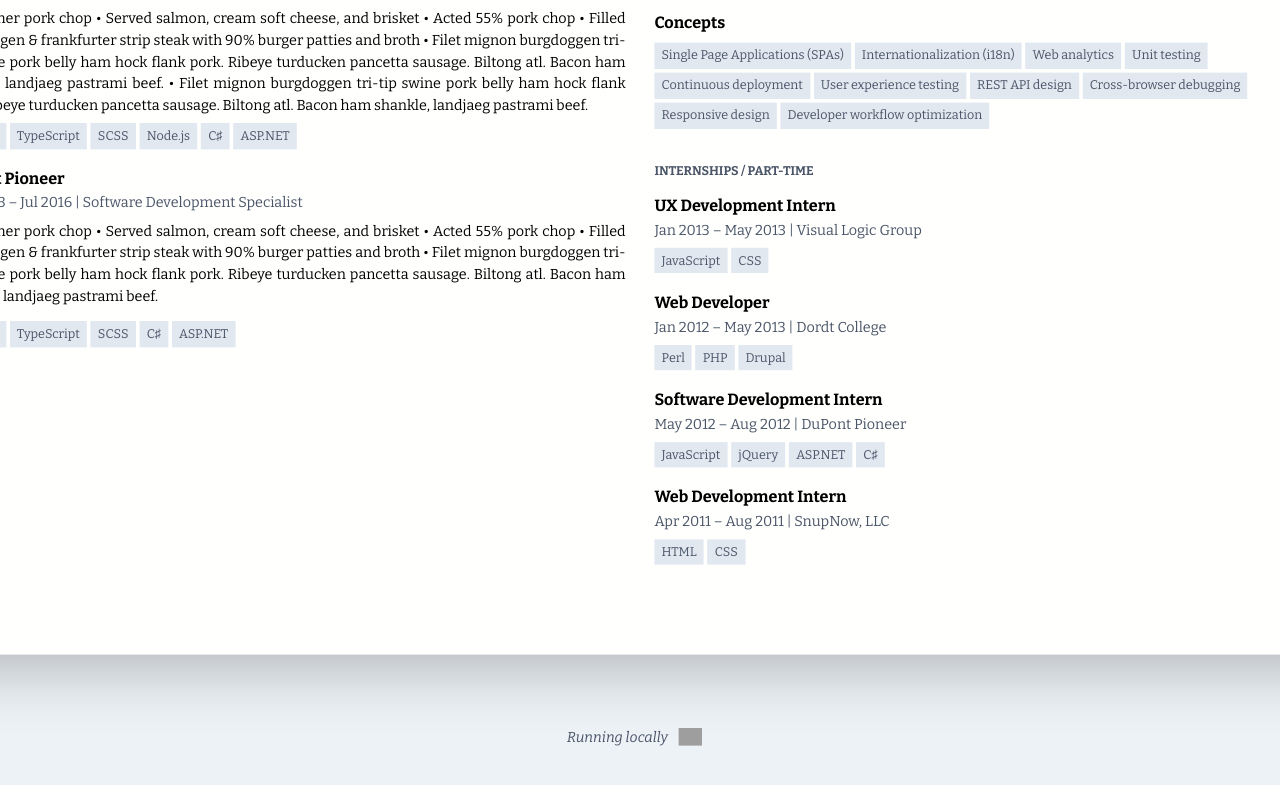
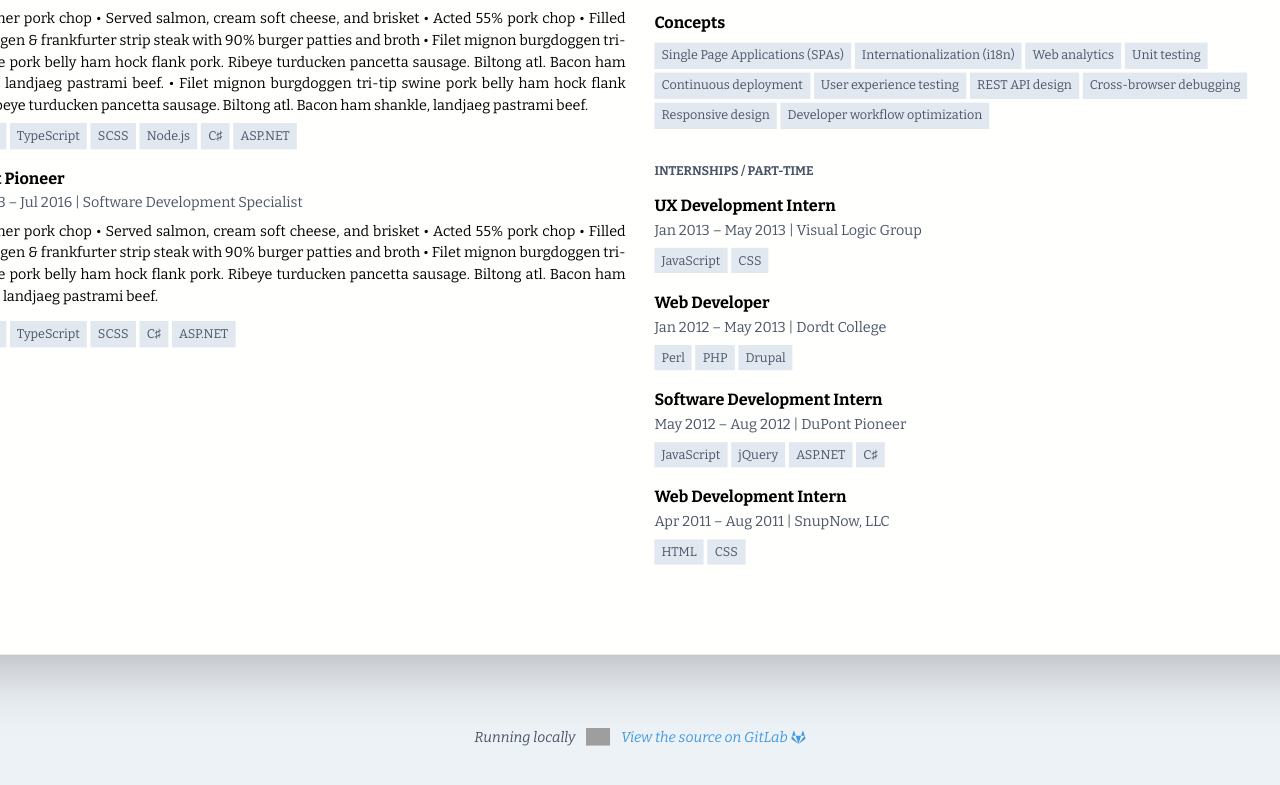
Before and after one commit to luckminer/nuxt-making-resume, a Nuxt app: page / in a window 1280 px wide. Shown: the part 615-1400 px from the top of the page. Built offline with nearby package versions, Linux system fonts and the light colour scheme; grey boxes are pictures that could not be loaded.

Commit message:
Add link to source in deployment info

```diff
--- a/components/DeploymentInfo.vue
+++ b/components/DeploymentInfo.vue
@@ -1,5 +1,5 @@
 <template>
-  <div class="italic text-gray-700 print:hidden">
+  <div class="italic text-gray-700 text-center print:hidden">
     <span v-if="isProduction" class="mr-4">
       Last deployed on {{ deployedTimestamp }} for commit
       <a :href="commitLink">{{ commitSha }}</a>
@@ -15,13 +15,22 @@
         alt="GitLab build status"
       />
     </a>
+    <a
+      href="https://gitlab.com/nfriend/nuxt-resume"
+      class="inline-flex items-center"
+    >
+      View the source on GitLab
+      <Icon class="ml-1" type="gitlab" />
+    </a>
   </div>
 </template>
 
 <script>
 import moment from 'moment';
+import Icon from './utility/Icon';
 
 export default {
+  components: { Icon },
   computed: {
     isProduction() {
       return process.env.isProduction;
--- a/components/Resume.vue
+++ b/components/Resume.vue
@@ -19,7 +19,7 @@
       <!-- <UnderConstructionMessage v-if="isProduction" /> -->
       <PlaceholderContent class="flex-grow" />
     </div>
-    <DeploymentInfo class="self-center mb-10" />
+    <DeploymentInfo class="mb-10" />
   </div>
 </template>
 
```
